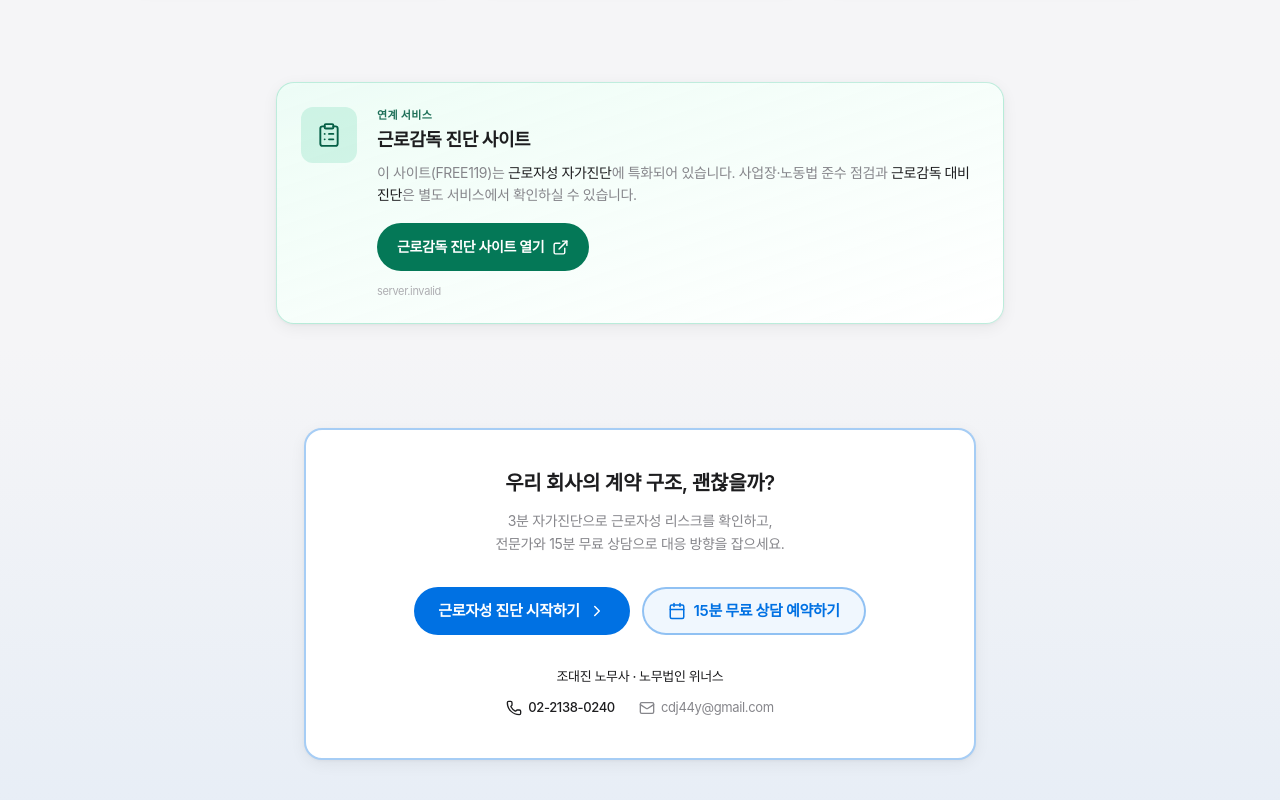
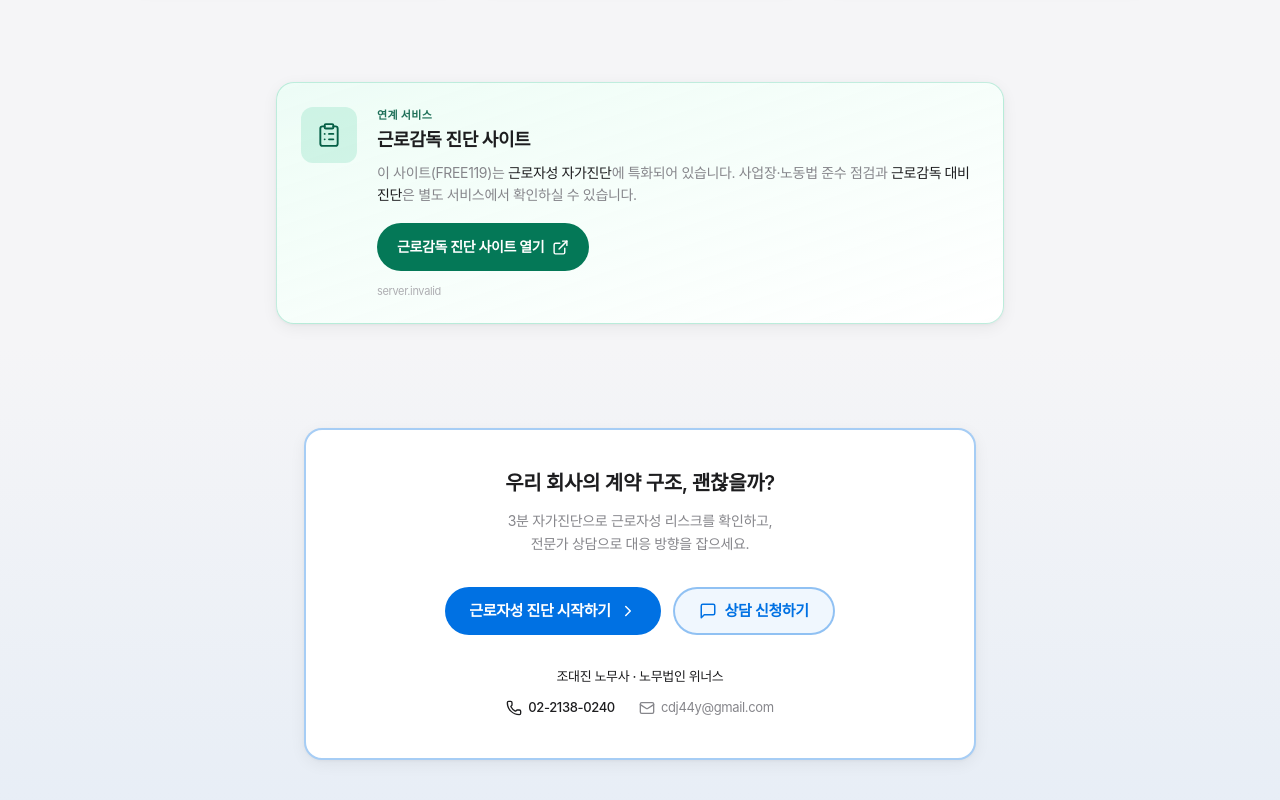
Before and after one commit to cdj44y-ui/worker-diagnosis-app, a React (Vite) app: page /about in a window 1280 px wide. Shown: the part 3257-4057 px from the top of the page. Built offline with nearby package versions, Linux system fonts and the light colour scheme; no server answers.

Commit message:
fix: About 페이지 깨진 Calendly 예약 버튼을 /consult 상담신청으로 교체

```diff
--- a/src/components/about/AboutCTA.tsx
+++ b/src/components/about/AboutCTA.tsx
@@ -1,9 +1,9 @@
 import { Link } from 'react-router-dom'
-import { ChevronRight, Calendar, Phone, Mail } from 'lucide-react'
+import { ChevronRight, MessageSquare, Phone, Mail } from 'lucide-react'
 import { EXPERT } from '../../data/expert'
 
 export default function AboutCTA() {
-  const { phone, email, calendly, affiliation } = EXPERT.contact
+  const { phone, email, affiliation } = EXPERT.contact
   const telHref = `tel:${phone.replace(/-/g, '')}`
 
   return (
@@ -16,7 +16,7 @@ export default function AboutCTA() {
           <p className="text-[14px] text-apple-secondary leading-relaxed mb-8">
             3분 자가진단으로 근로자성 리스크를 확인하고,
             <br className="hidden sm:block" />
-            전문가와 15분 무료 상담으로 대응 방향을 잡으세요.
+            전문가 상담으로 대응 방향을 잡으세요.
           </p>
 
           <div className="flex flex-col sm:flex-row gap-3 justify-center mb-8">
@@ -27,15 +27,13 @@ export default function AboutCTA() {
               근로자성 진단 시작하기
               <ChevronRight size={18} strokeWidth={2} aria-hidden />
             </Link>
-            <a
-              href={calendly}
-              target="_blank"
-              rel="noopener noreferrer"
+            <Link
+              to="/consult"
               className="inline-flex items-center justify-center gap-2 min-h-[48px] px-6 rounded-full border-2 border-brand-blue/40 bg-brand-blue/[0.06] text-brand-blue font-semibold text-[15px] hover:bg-brand-blue/10 transition-colors"
             >
-              <Calendar size={18} strokeWidth={2} aria-hidden />
-              15분 무료 상담 예약하기
-            </a>
+              <MessageSquare size={18} strokeWidth={2} aria-hidden />
+              상담 신청하기
+            </Link>
           </div>
 
           <p className="text-[13px] font-medium text-apple-text mb-3">
```
